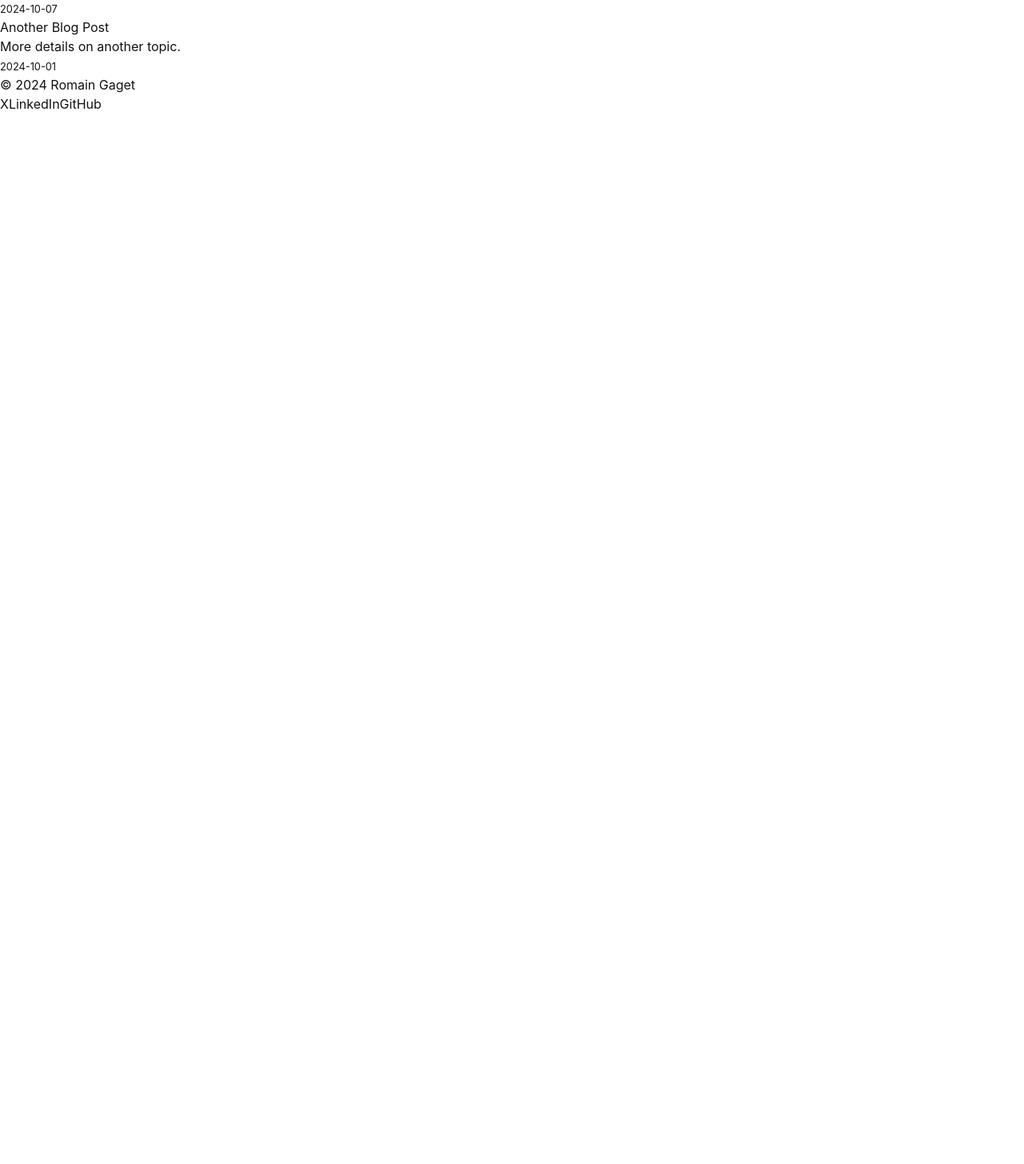
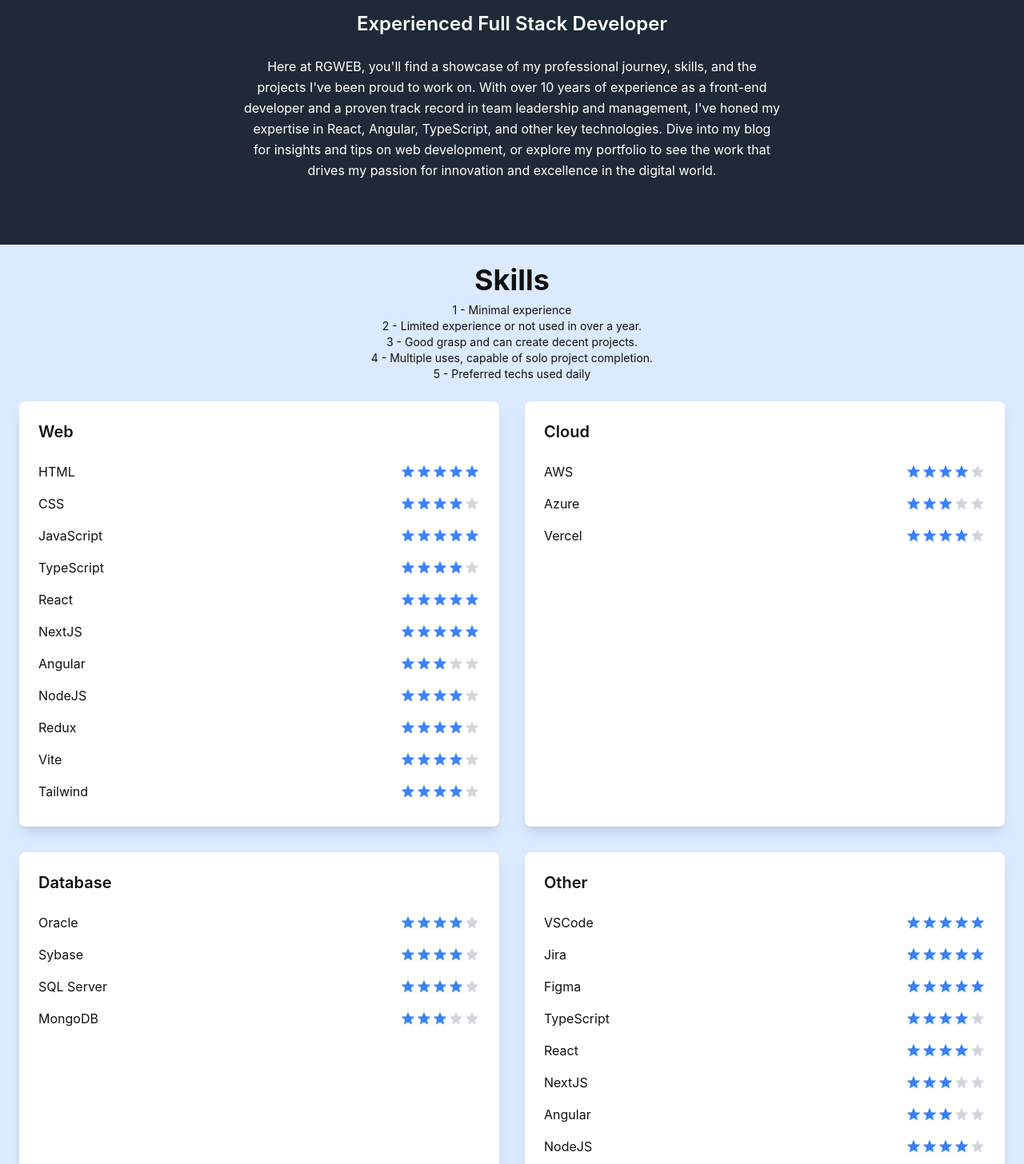
Before and after one commit to RomainGaget-hub/rgweb, a Next.js app: page / in a window 1280 px wide. Shown: the part 174-1630 px from the top of the page at 80% size. Before the commit the page ends 800 px from the top, so only its background shows below. Built offline with nearby package versions, Linux system fonts and the light colour scheme.

Commit message:
basic style components

```diff
--- a/src/app/components/Footer.tsx
+++ b/src/app/components/Footer.tsx
@@ -3,12 +3,14 @@
 
 const Footer = () => {
     return (
-        <footer>
-            <p>&copy; 2024 Romain Gaget</p>
-            <div>
-                <a href="https://twitter.com/yourprofile">X</a>
-                <a href="https://linkedin.com/in/yourprofile">LinkedIn</a>
-                <a href="https://github.com/yourprofile">GitHub</a>
+        <footer className="bg-gray-800 text-white py-6">
+            <div className="container mx-auto text-center">
+                <p className="mb-4">&copy; 2024 Romain Gaget</p>
+                <div className="flex justify-center space-x-6">
+                    <a href="https://twitter.com/yourprofile" className="hover:text-gray-400">X</a>
+                    <a href="https://linkedin.com/in/yourprofile" className="hover:text-gray-400">LinkedIn</a>
+                    <a href="https://github.com/yourprofile" className="hover:text-gray-400">GitHub</a>
+                </div>
             </div>
         </footer>
     );
--- a/src/app/components/Header.tsx
+++ b/src/app/components/Header.tsx
@@ -13,7 +13,7 @@
             <nav className="container mx-auto px-4 py-3 flex items-center justify-between">
                 <div className="flex items-center">
                     <Link href="/" className="text-xl font-bold text-gray-800 dark:text-white">
-                        Your Logo
+                        RGWEB
                     </Link>
                 </div>
                 <div className="flex items-center space-x-4">
--- a/src/app/components/Profile.tsx
+++ b/src/app/components/Profile.tsx
@@ -1,11 +1,17 @@
-// components/Profile.tsx
-import React from 'react';
-
 const Profile = () => {
     return (
-        <section id="profile">
-            <h1>Your Name</h1>
-            <p>Short introduction about your skills and current role.</p>
+        <section id="profile" className="bg-gray-800 text-white py-20 px-4 text-center">
+            <h1 className="text-4xl font-bold mb-4">Hi, I&#39;m Romain</h1>
+            <h2 className="text-2xl font-semibold mb-6">Experienced Full Stack Developer</h2>
+            <p className="max-w-2xl mx-auto leading-relaxed">
+                Here at RGWEB, you&#39;ll find a showcase of my professional journey, skills,
+                and the projects I&#39;ve been proud to work on. With over 10 years of experience
+                as a front-end developer and a proven track record in team leadership and management,
+                I&#39;ve honed my expertise in React, Angular, TypeScript, and other key technologies.
+                Dive into my blog for insights and tips on web development,
+                or explore my portfolio to see the work that drives my passion for innovation and excellence
+                in the digital world.
+            </p>
         </section>
     );
 };
--- /dev/null
+++ b/src/app/components/Skills.tsx
@@ -0,0 +1,98 @@
+export default function Skills() {
+    return (
+        <div className="min-h-screen bg-blue-100 p-6">
+            {/* Page Title */}
+            <div className="text-center">
+                <h1 className="text-4xl font-bold mb-2">Skills</h1>
+                <p className="text-sm mb-6">
+                    <ul>
+                        <li>1 - Minimal experience</li>
+                        <li>2 - Limited experience or not used in over a year.</li>
+                        <li>3 - Good grasp and can create decent projects.</li>
+                        <li>4 - Multiple uses, capable of solo project completion.</li>
+                        <li>5 - Preferred techs used daily</li>
+                    </ul>
+                </p>
+            </div>
+
+            {/* Grid Layout for Categories */}
+            <div className="grid grid-cols-1 md:grid-cols-2 gap-8">
+
+                {/* Web Category */}
+                <div className="bg-white rounded-lg shadow-lg p-6">
+                    <h2 className="text-xl font-semibold mb-4">Web</h2>
+                    <ul>
+                        {renderTechRating("HTML", 5)}
+                        {renderTechRating("CSS", 4)}
+                        {renderTechRating("JavaScript", 5)}
+                        {renderTechRating("TypeScript", 4)}
+                        {renderTechRating("React", 5)}
+                        {renderTechRating("NextJS", 5)}
+                        {renderTechRating("Angular", 3)}
+                        {renderTechRating("NodeJS", 4)}
+                        {renderTechRating("Redux", 4)}
+                        {renderTechRating("Vite", 4)}
+                        {renderTechRating("Tailwind", 4)}
+                    </ul>
+                </div>
+
+                {/* Cloud Category */}
+                <div className="bg-white rounded-lg shadow-lg p-6">
+                    <h2 className="text-xl font-semibold mb-4">Cloud</h2>
+                    <ul>
+                        {renderTechRating("AWS", 4)}
+                        {renderTechRating("Azure", 3)}
+                        {renderTechRating("Vercel", 4)}
+                    </ul>
+                </div>
+
+                {/* Database Category */}
+                <div className="bg-white rounded-lg shadow-lg p-6">
+                    <h2 className="text-xl font-semibold mb-4">Database</h2>
+                    <ul>
+                        {renderTechRating("Oracle", 4)}
+                        {renderTechRating("Sybase", 4)}
+                        {renderTechRating("SQL Server", 4)}
+                        {renderTechRating("MongoDB", 3)}
+                    </ul>
+                </div>
+
+                {/* Other Category */}
+                <div className="bg-white rounded-lg shadow-lg p-6">
+                    <h2 className="text-xl font-semibold mb-4">Other</h2>
+                    <ul>
+                        {renderTechRating("VSCode", 5)}
+                        {renderTechRating("Jira", 5)}
+                        {renderTechRating("Figma", 5)}
+                        {renderTechRating("TypeScript", 4)}
+                        {renderTechRating("React", 4)}
+                        {renderTechRating("NextJS", 3)}
+                        {renderTechRating("Angular", 3)}
+                        {renderTechRating("NodeJS", 4)}
+                    </ul>
+                </div>
+            </div>
+        </div>
+    );
+}
+
+// Helper function to render tech and star ratings
+function renderTechRating(tech: string, rating: number) {
+    return (
+        <li className="flex justify-between items-center py-2">
+            <span>{tech}</span>
+            <div className="flex">
+                {[...Array(5)].map((_, i) => (
+                    <svg
+                        key={i}
+                        className={`w-5 h-5 ${i < rating ? "text-blue-500" : "text-gray-300"}`}
+                        fill="currentColor"
+                        viewBox="0 0 24 24"
+                    >
+                        <path d="M12 17.27L18.18 21l-1.64-7.03L22 9.24l-7.19-.61L12 2 9.19 8.63 2 9.24l5.46 4.73L5.82 21z" />
+                    </svg>
+                ))}
+            </div>
+        </li>
+    );
+}
--- a/src/app/globals.css
+++ b/src/app/globals.css
@@ -2,26 +2,30 @@
 @tailwind components;
 @tailwind utilities;
 
-:root {
-  --background: #ffffff;
-  --foreground: #171717;
+/* styles/globals.css */
+
+/* Reset some browser defaults */
+* {
+  margin: 0;
+  padding: 0;
+  box-sizing: border-box;
 }
 
-@media (prefers-color-scheme: dark) {
-  :root {
-    --background: #0a0a0a;
-    --foreground: #ededed;
-  }
+/* Base font styles */
+body {
+  font-family: 'Inter', sans-serif;
+  background-color: var(--bg-color);
+  color: var(--text-color);
+  transition: background-color 0.3s, color 0.3s;
 }
 
-body {
-  color: var(--foreground);
-  background: var(--background);
-  font-family: Arial, Helvetica, sans-serif;
+a {
+  color: inherit;
+  text-decoration: none;
 }
 
-@layer utilities {
-  .text-balance {
-    text-wrap: balance;
-  }
+button {
+  font-family: inherit;
+  cursor: pointer;
+  border: none;
 }
--- a/src/app/page.tsx
+++ b/src/app/page.tsx
@@ -7,8 +7,8 @@
 import BlogPreview from './components/BlogPreview';
 import Footer from './components/Footer';
 // Import CSS
-import './styles/global.css';
 import './styles/theme.css';
+import Skills from './components/Skills';
 
 const Home = () => {
   const [theme, setTheme] = useState('light');
@@ -31,6 +31,7 @@
       <Header toggleTheme={toggleTheme} />
       <main>
         <Profile />
+        <Skills />
         <BlogPreview />
       </main>
       <Footer />
--- a/src/app/styles/global.css
+++ /dev/null
@@ -1,33 +0,0 @@
-/* styles/globals.css */
-
-/* Reset some browser defaults */
-* {
-    margin: 0;
-    padding: 0;
-    box-sizing: border-box;
-  }
-
-  /* Base font styles */
-  body {
-    font-family: 'Inter', sans-serif;
-    background-color: var(--bg-color);
-    color: var(--text-color);
-    transition: background-color 0.3s, color 0.3s;
-  }
-
-  a {
-    color: inherit;
-    text-decoration: none;
-  }
-
-  button {
-    font-family: inherit;
-    cursor: pointer;
-    border: none;
-  }
-
-@tailwind base;
-@tailwind components;
-@tailwind utilities;
-
-/* Your custom styles here */
```
